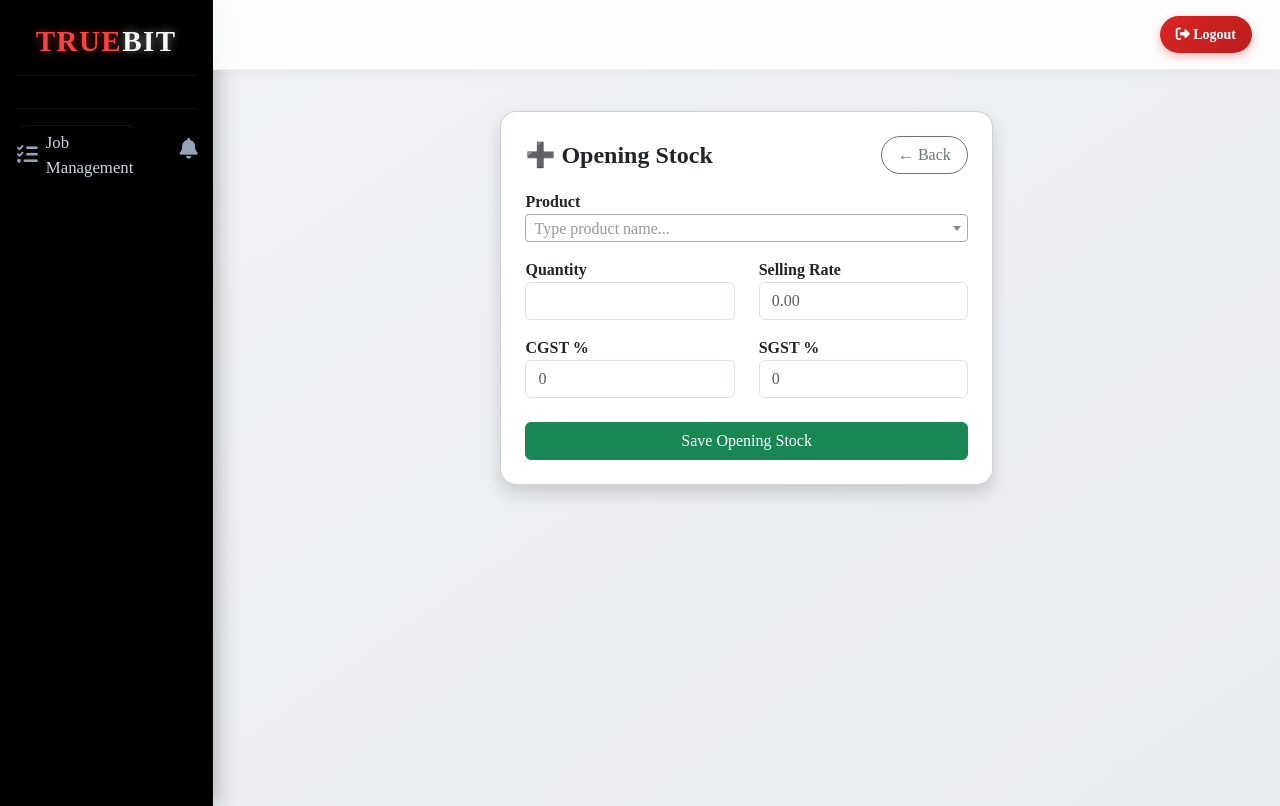
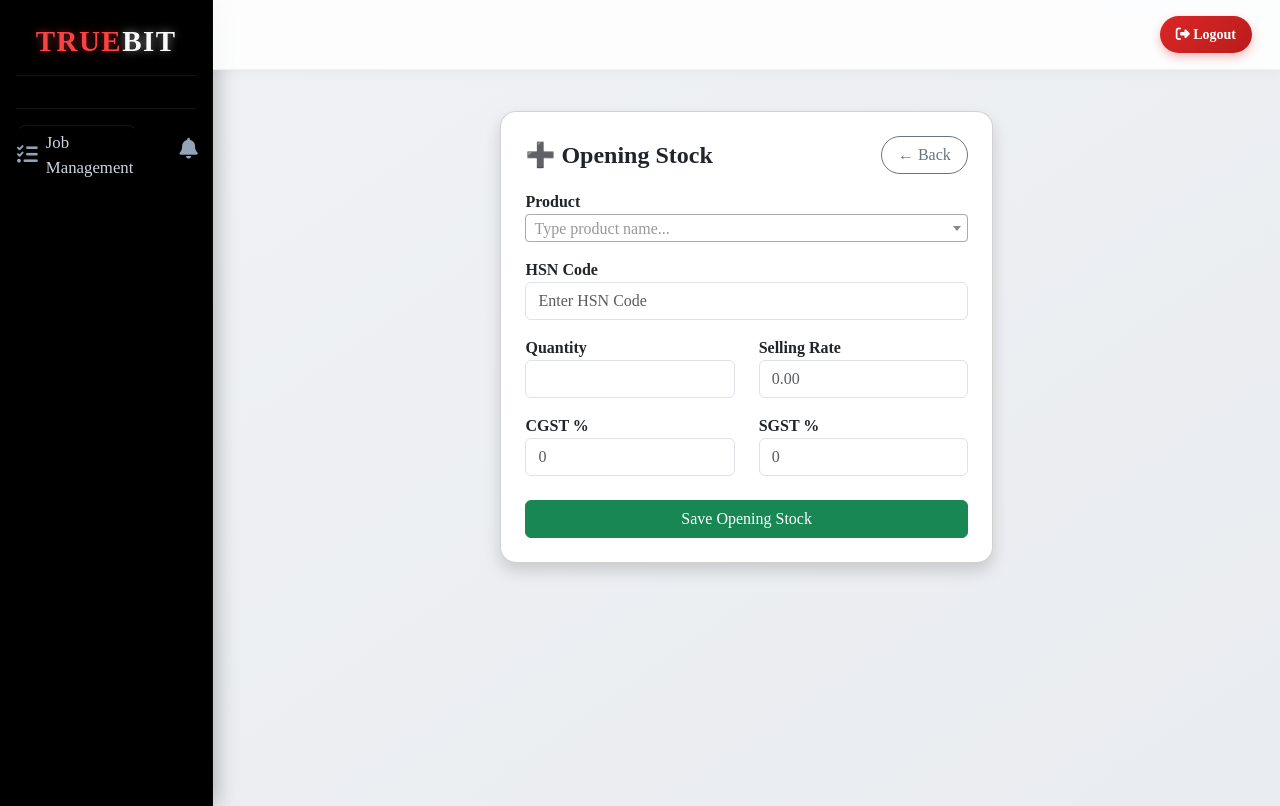
Before and after one commit to Adithajayan/trueapps, a Django app: page /stock/opening/add/ in a window 1280 px wide. Run offline with Django 5.2, Linux system fonts and the light colour scheme; data that the repository does not hold is empty; some libraries are stand-ins or nearby versions.

Commit message:
Fixed opening stock issue by linking it to PurchaseItem for sales and added HSN field

```diff
--- a/stock/views.py
+++ b/stock/views.py
@@ -51,6 +51,15 @@ def opening_stock_add(request):
         s_rate = Decimal(request.POST.get("selling_rate") or 0)
         cgst_val = Decimal(request.POST.get("cgst") or 0)
         sgst_val = Decimal(request.POST.get("sgst") or 0)
+        # --- NEW: HSN Code field ---
+        hsn_code = request.POST.get("hsn_code")
+
+
+        product = get_object_or_404(Product, id=product_id)
+        if hsn_code:
+            product.hsn_code = hsn_code
+            product.save()
+
 
         stock, created = Stock.objects.get_or_create(
             product_id=product_id,
@@ -59,7 +68,7 @@ def opening_stock_add(request):
         stock.quantity += qty
         stock.save()
 
-        # Added GST and Selling Rate fields here
+
         StockHistory.objects.create(
             product_id=product_id,
             qty=qty,
@@ -67,6 +76,19 @@ def opening_stock_add(request):
             cgst=cgst_val,
             sgst=sgst_val,
             type='OPENING'
+        )
+
+        # 4.
+
+        PurchaseItem.objects.create(
+            product=product,
+            qty=qty,
+            quantity_at_hand=qty,
+            rate=0,
+            selling_rate=s_rate,
+            cgst=cgst_val,
+            sgst=sgst_val,
+
         )
 
         return redirect("stock_list")
--- a/templates/stock/opening_stock_add.html
+++ b/templates/stock/opening_stock_add.html
@@ -8,11 +8,9 @@
 <style>
 /* Mobile improvements */
 @media (max-width:768px){
-
     h4{
         font-size:18px;
     }
-
 }
 </style>
 
@@ -24,7 +22,6 @@
 
         <h4 class="fw-bold mb-0">➕ Opening Stock</h4>
 
-        <!-- Back Button -->
         <a href="{% url 'stock_list' %}" class="btn btn-outline-secondary rounded-pill px-3">
             ← Back
         </a>
@@ -38,16 +35,19 @@
             <label class="fw-bold">Product</label>
 
             <select name="product" id="product_search" class="form-select" required>
+                <option value="">Search and select product</option>
+                {% for p in products %}
+                    <option value="{{ p.id }}">{{ p.name }}</option>
+                {% endfor %}
+            </select>
+        </div>
 
-                <option value="">Search and select product</option>
-
-                {% for p in products %}
-
-                    <option value="{{ p.id }}">{{ p.name }}</option>
-
-                {% endfor %}
-
-            </select>
+        <div class="mb-3">
+            <label class="fw-bold">HSN Code</label>
+            <input type="text"
+                   name="hsn_code"
+                   class="form-control"
+                   placeholder="Enter HSN Code">
         </div>
 
         <div class="row">
```
